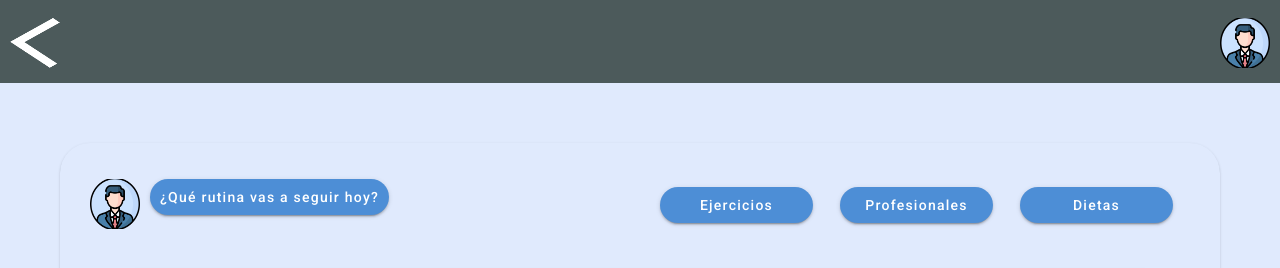
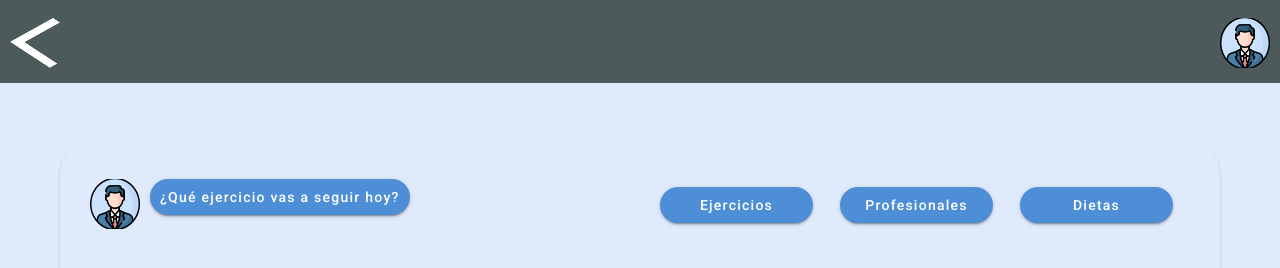
Before and after one commit to Final-Project-OpenSource/FitHub-Web-Application, an Angular app: page /member-trainings in a window 1280 px wide. Shown: the top 268 px of the page. Built offline with nearby package versions, Linux system fonts and the light colour scheme; no server answers.

Commit message:
Update member-trainings.component.html

```diff
--- a/src/app/member/components/member-trainings/member-trainings.component.html
+++ b/src/app/member/components/member-trainings/member-trainings.component.html
@@ -12,7 +12,7 @@
     <section class="training-card-header">
       <div class="question-box">
         <img src="assets/images/member/member-icon.png" alt="Member Icon" class="question-icon">
-        <button mat-raised-button class="routine-button">¿Qué rutina vas a seguir hoy?</button>
+        <button mat-raised-button class="routine-button">¿Qué ejercicio vas a seguir hoy?</button>
       </div>
 
       <div class="buttons-section">
```
